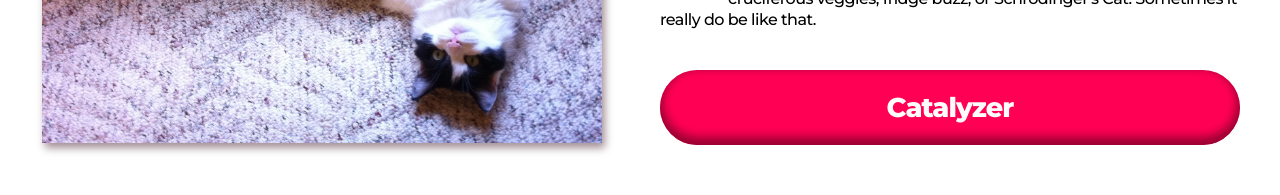
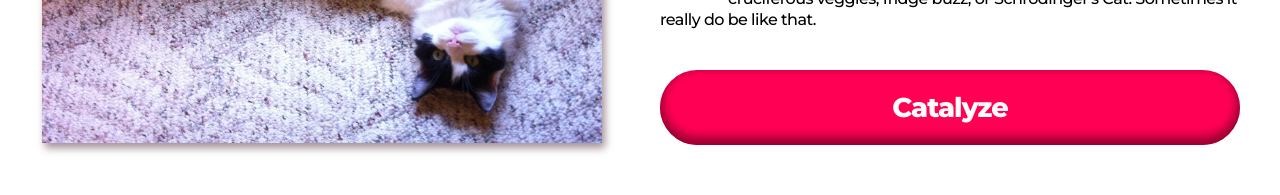
Before and after one commit to acopperlily/catalyzer, a React (Vite) app: page / in a window 1280 px wide. Shown: the part 446-641 px from the top of the page. Built offline with nearby package versions, Linux system fonts and the light colour scheme.

Commit message:
Fix button text

```diff
--- a/src/components/MainLogic.tsx
+++ b/src/components/MainLogic.tsx
@@ -243,7 +243,7 @@ const MainLogic = () => {
           <p className={`${fade ? 'fade-in info__para' : 'info__para'}`}>{`${intro} ${name}, and I'm ${(age % 10 === 8 || age === 11) ? 'an' : 'a' } ${nums[age]}-year-old ${breed}. ${likePhrase} ${formattedLikes}. ${dislikePhrase} ${formattedDislikes}. ${outro}` }
           </p>
 
-          <BigButton label='Catalyzer' handleClick={handleClick} />
+          <BigButton label='Catalyze' handleClick={handleClick} />
 
         </section>
       </div>
```
